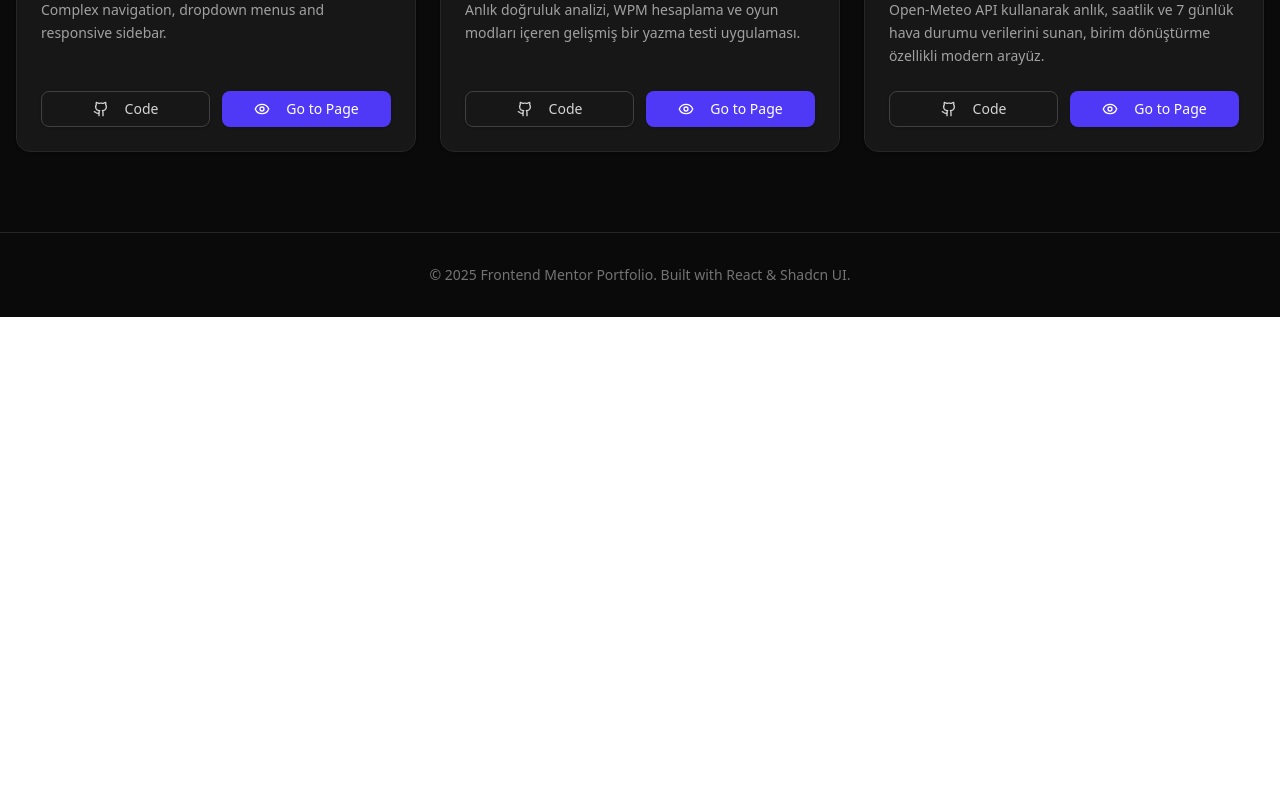
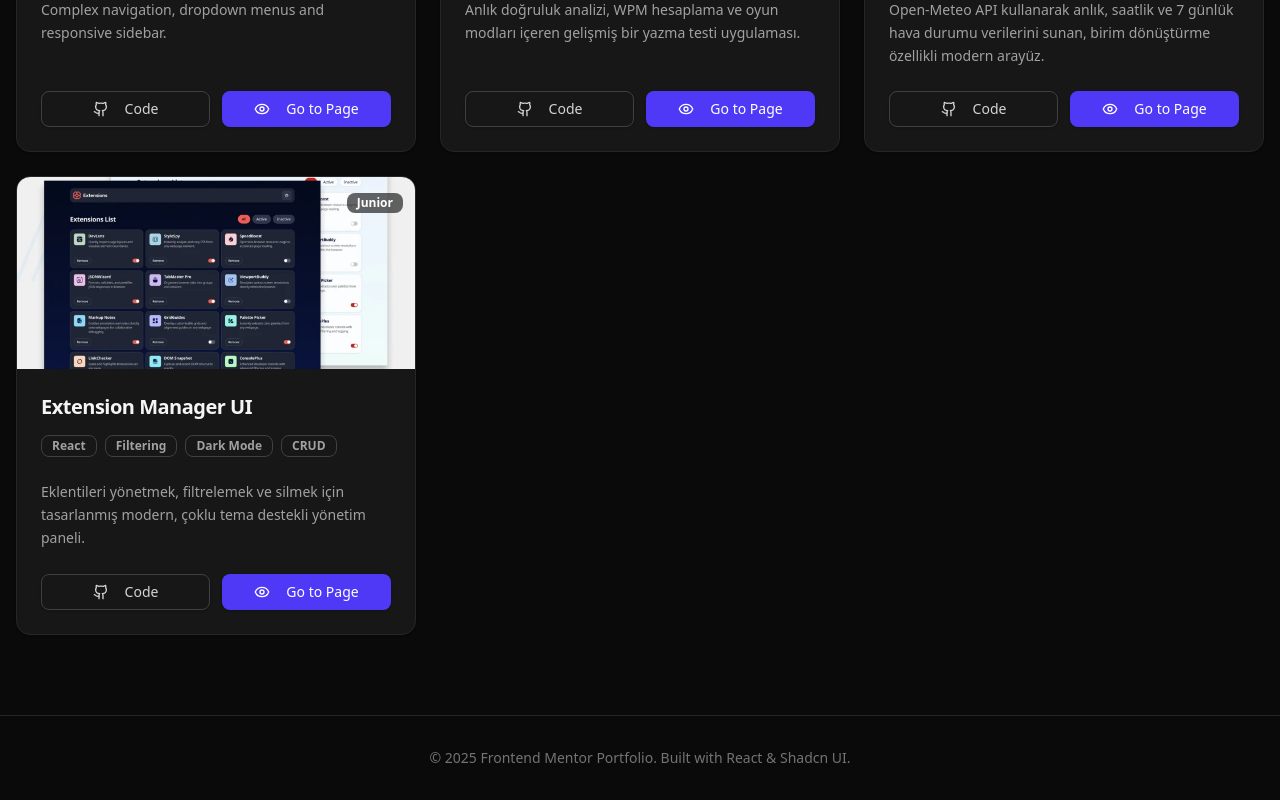
Before and after one commit to EnderKaran/Frontend-Mentor-Project, a React (Vite) app in the folder fm-showcase/: page /#/ in a window 1280 px wide. Shown: the part 584-1384 px from the top of the page. Before the commit the page ends 901 px from the top, so only its background shows below. Built offline with nearby package versions, Linux system fonts and the light colour scheme.

Commit message:
app.tsx yönlendirmeleri yapildi , project card güncellendi , extension manager dosyası oluşturuldu

```diff
--- a/fm-showcase/src/App.tsx
+++ b/fm-showcase/src/App.tsx
@@ -6,6 +6,7 @@ import './App.css'
 import IntroSection from "./challenges/intro-section/IntroSection";
 import TypingTest from "./challenges/typing-speed-test/TypingTest";
 import WeatherApp from "./challenges/weather-app/WeatherApp";
+import ExtensionManager from "./challenges/extension-manager/ExtensionManager";
 
 function App() {
   return (
@@ -15,6 +16,7 @@ function App() {
         <Route path="/challenges/intro-section" element={<IntroSection />} />
         <Route path="/challenges/typing-speed-test" element={<TypingTest />} />
         <Route path="/challenges/weather-app" element={<WeatherApp />} />
+        <Route path="/challenges/extension-manager" element={<ExtensionManager />} />
       </Routes>
     </div>
   );
--- a/fm-showcase/src/components/ProjectCard.tsx
+++ b/fm-showcase/src/components/ProjectCard.tsx
@@ -15,6 +15,7 @@ import { Button } from "@/components/ui/button";
 import introSectionImage from "../challenges/intro-section/intro-section-images/desktop-design.jpg";
 import typingSectionImage from "../challenges/typing-speed-test/typing-test-images/preview.jpg";
 import WeatherSectionImage from "../challenges/weather-app/weather-app-image/preview.webp";
+import ExtensionSectionImage from "../challenges/extension-manager/extension-manager-images/preview.webp";
 
 const projects = [
   {
@@ -47,6 +48,16 @@ const projects = [
     repoLink: "https://github.com/EnderKaran/Frontend-Mentor-Project/tree/main/fm-showcase/src/challenges/weather-app",
     difficulty: "Intermediate",
 },
+{
+  id: 4,
+  title: "Extension Manager UI",
+  description: "Eklentileri yönetmek, filtrelemek ve silmek için tasarlanmış modern, çoklu tema destekli yönetim paneli.",
+  image: ExtensionSectionImage,
+  tags: ["React", "Filtering", "Dark Mode", "CRUD"],
+  internalLink: "/challenges/extension-manager",
+  repoLink: "#",
+  difficulty: "Junior",
+}
 ];
 
 function ProjectCard() {
```
Also changed, not shown: fm-showcase/src/challenges/extension-manager/ExtensionManager.tsx (added), fm-showcase/src/challenges/extension-manager/extension-manager-images/preview.webp (added).
